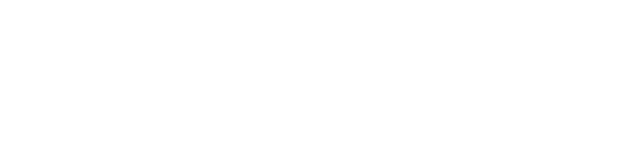
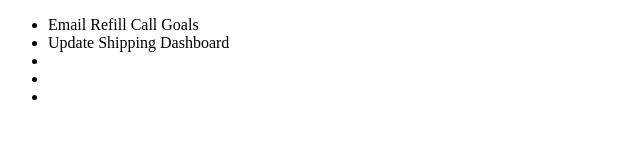
Before and after one commit to michael-hoang/pharmacy-tasks, a plain HTML site: page index.html in a window 1280 px wide. Shown: the whole page, without its empty margins (0-640 px from the left). Drawn offline with Linux system fonts and the light colour scheme.

Commit message:
Create initial side bar

```diff
--- a/index.html
+++ b/index.html
@@ -7,6 +7,17 @@
   <title>Home</title>
 </head>
 <body>
-
+  <div class="container">
+    <aside>
+      <ul>
+        <li>Email Refill Call Goals</li>
+        <li>Update Shipping Dashboard</li>
+        <li></li>
+        <li></li>
+        <li></li>
+      </ul>
+    </aside>
+    <main></main>
+  </div>
 </body>
 </html>
```
